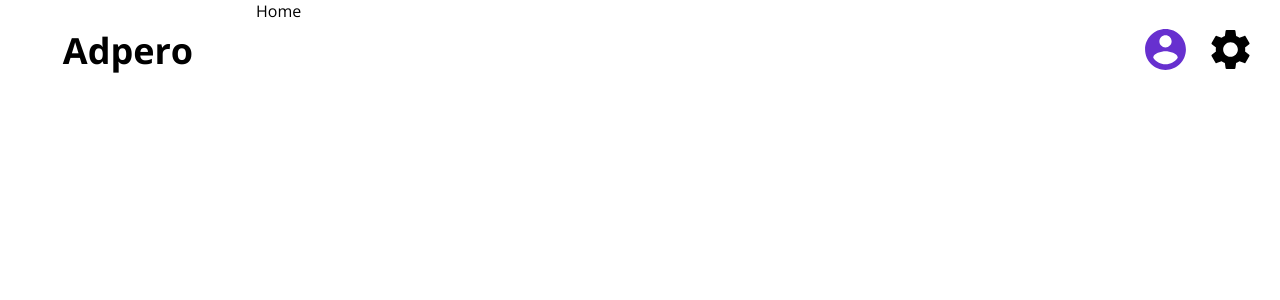
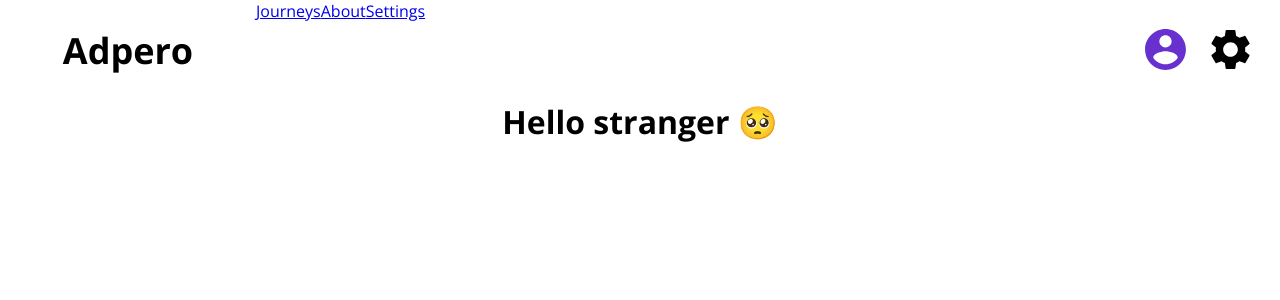
Before and after one commit to lkarasinski/adpero-old, a React (Create React App) app: page / in a window 1280 px wide. Shown: the top 300 px of the page. Built offline with nearby package versions, Linux system fonts and the light colour scheme; no server answers.

Commit message:
Refactorization

```diff
--- a/src/components/Details Panel/DetailsPanel.tsx
+++ b/src/components/Details Panel/DetailsPanel.tsx
@@ -84,6 +84,9 @@ const DetailsPanel = ({ currentCategory }: { currentCategory: string }) => {
 	const checkForNewUser = async () => {
 		const userName = auth?.user?.displayName;
 		const userEmail = auth?.user?.email;
+
+		// TODO: Try to make this use es6 🙄
+
 		if (userEmail) {
 			usersRef
 				.doc(userEmail)
--- a/src/components/Landing Page/JourneyList.tsx
+++ b/src/components/Journey List/JourneyList.tsx
@@ -1,6 +1,6 @@
 import React, { useContext, useState, useEffect } from 'react';
 import styled from 'styled-components';
-import { Field, FieldArray, FieldAttributes, Formik } from 'formik';
+import { Field, Formik } from 'formik';
 import AuthContext from '../../contexts/AuthProvider';
 import firebase from '../../firebase';
 
@@ -38,7 +38,6 @@ const JourneyList = () => {
 					const array = data.docs.map((doc) => {
 						const tempData = doc.data();
 						const docId = doc.id;
-
 						return { ...tempData, docId };
 					});
 					setContent(array);
--- a/src/components/Landing Page/JourneyPanel.tsx
+++ b/src/components/Journey List/JourneyPanel.tsx
@@ -2,11 +2,6 @@ import React from 'react';
 import { Link } from 'react-router-dom';
 import styled from 'styled-components';
 import firebase from './../../firebase';
-
-interface Data extends firebase.firestore.DocumentData {
-	name: string;
-	id: string;
-}
 interface Props {
 	data: {
 		[key: string]: any;
@@ -22,7 +17,6 @@ const Wrapper = styled.div`
 `;
 
 const JourneyPanel: React.FC<Props> = ({ data }) => {
-	console.log(data);
 	return (
 		<Wrapper>
 			<h2>{data.name}</h2>
--- a/src/components/Layout/Layout.tsx
+++ b/src/components/Layout/Layout.tsx
@@ -1,5 +1,5 @@
 import React, { useState, useContext } from 'react';
-import { Router, Route, Switch, Link } from 'react-router-dom';
+import { Router, Route, Switch, Link, NavLink } from 'react-router-dom';
 import styled from 'styled-components';
 
 // Component imports
@@ -7,10 +7,6 @@ import CategorySelector from '../Category Selector/CategorySelector';
 import DetailsPanel from '../Details Panel/DetailsPanel';
 import Logo from '../Logo/Logo';
 import Sidebar from '../Sidebar/Sidebar';
-import LandingPage from '../Landing Page/LandingPage';
-
-// Context
-import { useJourney, useJourneyUpdate } from '../../contexts/SelectedJourney';
 
 // Styled components
 const Wrapper = styled.div`
@@ -24,15 +20,17 @@ const Wrapper = styled.div`
 
 // Main component
 const Layout: React.FC = ({ children }) => {
-	const [currentCategory, setCurrentCategory] = useState('transport');
-	const [formActive, setFormActive] = useState('');
-	const Context = useJourney();
-	const Update = useJourneyUpdate();
-
 	return (
 		<>
 			<Wrapper>
 				<Logo />
+				<nav>
+					<ul>
+						<NavLink to="/journeys">Journeys</NavLink>
+						<NavLink to="/about">About</NavLink>
+						<NavLink to="/settings">Settings</NavLink>
+					</ul>
+				</nav>
 				<Sidebar />
 				{children}
 			</Wrapper>
--- a/src/contexts/SelectedJourney.tsx
+++ /dev/null
@@ -1,41 +0,0 @@
-import React, { useState, createContext, useContext } from 'react';
-
-let xd = 'chuj';
-
-const JourneyContext = createContext({
-	value: xd,
-	setValue: (x: any) => {
-		console.log(x);
-		console.log(xd);
-		xd = x;
-		console.log(x);
-		console.log(xd);
-	},
-});
-const JourneyUpdateContext = createContext<Function>(() => true);
-
-export const useJourney = () => {
-	return useContext(JourneyContext);
-};
-
-export const useJourneyUpdate = () => {
-	return useContext(JourneyUpdateContext);
-};
-
-const JourneyProvider: React.FC = ({ children }) => {
-	const [SelectedJourney, setSelectedJourney] = useState('');
-	return (
-		<JourneyContext.Provider
-			value={{
-				value: SelectedJourney,
-				setValue: () => console.log('boop'),
-			}}
-		>
-			<JourneyUpdateContext.Provider value={setSelectedJourney}>
-				{children}
-			</JourneyUpdateContext.Provider>
-		</JourneyContext.Provider>
-	);
-};
-
-export default JourneyProvider;
--- a/src/pages/Home.tsx
+++ b/src/pages/Home.tsx
@@ -1,14 +1,33 @@
-import React from 'react';
+import AuthContext from 'contexts/AuthProvider';
+import React, { useContext } from 'react';
+import styled from 'styled-components';
 
 import Layout from '../components/Layout/Layout';
 
 interface Props {}
 
+const Wrapper = styled.div`
+	grid-row: 2/3;
+	grid-column: 2/3;
+`;
+
+const StyledHeading = styled.h1`
+	font-size: 2em;
+	text-align: center;
+`;
+
 export const Home: React.FC<Props> = () => {
+	const auth = useContext(AuthContext);
 	return (
 		<>
 			<Layout>
-				<div>Home</div>
+				<Wrapper>
+					<StyledHeading>
+						{auth.authenticated
+							? `Hello ${auth.user?.displayName}`
+							: `Hello stranger 🥺`}
+					</StyledHeading>
+				</Wrapper>
 			</Layout>
 		</>
 	);
--- a/src/pages/Journeys.tsx
+++ b/src/pages/Journeys.tsx
@@ -2,7 +2,7 @@ import React, { useState, useContext, useEffect } from 'react';
 import Layout from 'components/Layout/Layout';
 import AuthContext from '../contexts/AuthProvider';
 
-import JourneyList from '../components/Landing Page/JourneyList';
+import JourneyList from '../components/Journey List/JourneyList';
 import { RouteComponentProps } from 'react-router-dom';
 
 interface Props extends RouteComponentProps {
@@ -10,7 +10,6 @@ interface Props extends RouteComponentProps {
 }
 
 export const Journeys: React.FC<Props> = ({ location, match }) => {
-	console.log(match);
 	return (
 		<>
 			<Layout>
```
Also changed, not shown: src/components/Landing Page/LandingPage.tsx (deleted, +0 -18 lines), src/components/Landing Page/WelcomePanel.tsx (deleted, +0 -32 lines).
